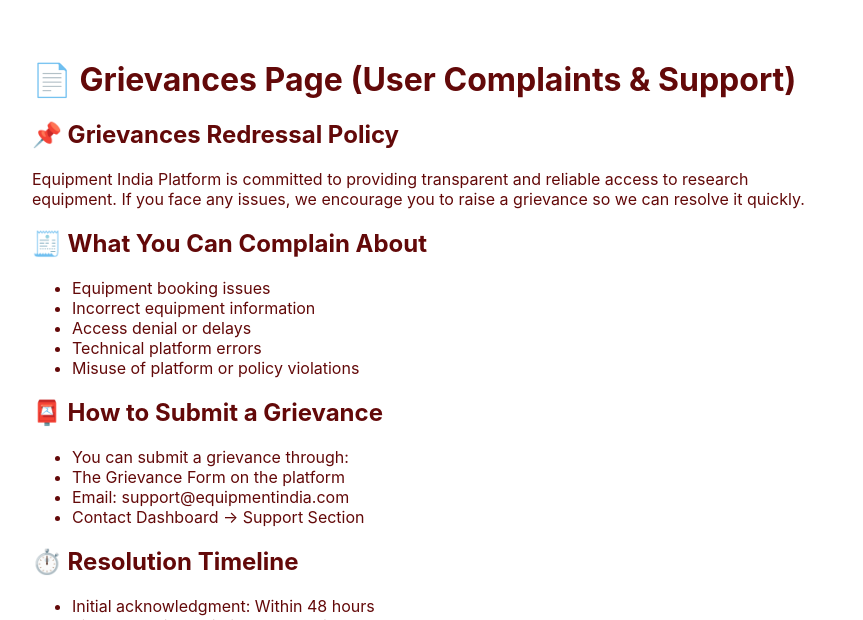
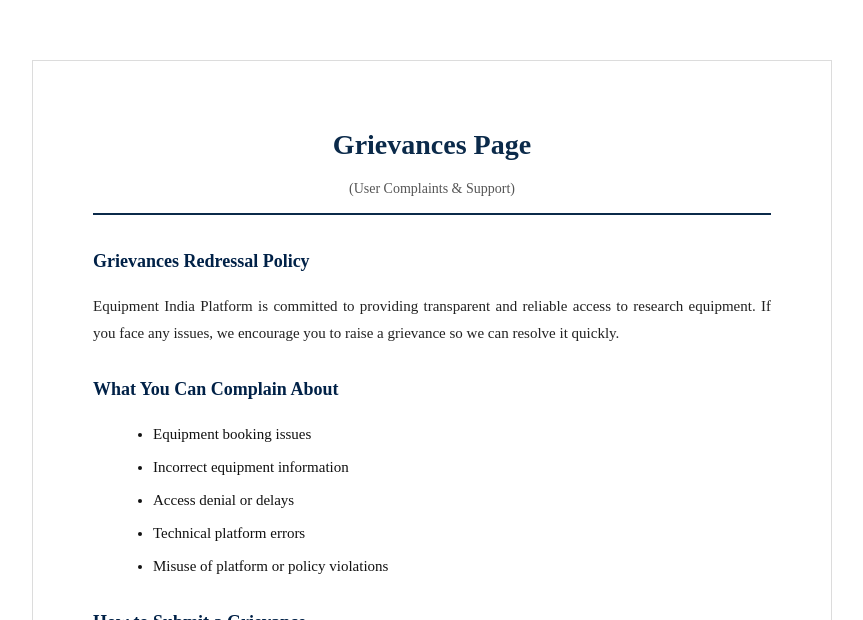
Before and after one commit to Nantha-Code/equipnet-india, a React (Vite) app: page /grievances in a window 1280 px wide. Shown: the part 180-800 px from the top of the page, without its empty margins (208-1071 px from the left). Built offline with nearby package versions, Linux system fonts and the light colour scheme.

Commit message:
the classname added privacy policy and the css was added for the grievance page

```diff
--- a/src/components/common/Navbar.jsx
+++ b/src/components/common/Navbar.jsx
@@ -1,5 +1,6 @@
 import React from 'react'
 import "./Navbar.css"
+
 import { useNavigate } from 'react-router';
 
 function Navbar() {
--- /dev/null
+++ b/src/components/common/footer/Grievances.css
@@ -0,0 +1,80 @@
+/* Academic / Research Policy Theme */
+
+.grievance-main-container {
+  max-width: 900px;
+  margin: 50px auto;
+  padding: 40px 60px;
+  background: #ffffff;
+  border: 1px solid #dcdcdc;
+  font-family: "Times New Roman", Georgia, serif; /* Research journal vibe */
+  color: #111;
+  line-height: 1.8;
+}
+
+/* Main Title */
+.grievance-tittle {
+  font-size: 28px;
+  font-weight: 700;
+  text-align: center;
+  color: #0b2a4a;
+  border-bottom: 2px solid #0b2a4a;
+  padding-bottom: 12px;
+  margin-bottom: 30px;
+}
+
+/* Subtitle */
+.tittle-span {
+  display: block;
+  font-size: 14px;
+  font-weight: 400;
+  color: #555;
+  margin-top: 6px;
+}
+
+/* Section Headings */
+.subtopic-grievance {
+  font-size: 18px;
+  font-weight: 700;
+  color: #002147; /* University navy */
+  margin-top: 26px;
+  margin-bottom: 8px;
+}
+
+/* Paragraph */
+.para {
+  font-size: 15px;
+  text-align: justify;
+  color: #222;
+  margin-bottom: 12px;
+}
+
+/* Lists */
+.grievance-ul {
+  margin-left: 20px;
+  margin-bottom: 15px;
+}
+
+.grievance-ul-li {
+  font-size: 15px;
+  margin-bottom: 6px;
+}
+
+/* Officer Section */
+.grievance-main-container > div,
+.grievance-main-container p:last-child {
+  font-size: 15px;
+}
+
+/* Academic spacing */
+.grievance-main-container section {
+  margin-bottom: 20px;
+}
+
+/* Print-friendly research look */
+@media print {
+  .grievance-main-container {
+    border: none;
+    padding: 0;
+    margin: 0;
+  }
+}
--- a/src/components/common/footer/Grievances.jsx
+++ b/src/components/common/footer/Grievances.jsx
@@ -1,43 +1,45 @@
 import React from 'react'
+import "./Grievances.css"
 
 function Grievances() {
   return (
     <>
     <div className="grievance-main-container">
-<h1>📄 Grievances Page <span className='tittle-span'>(User Complaints & Support)</span></h1>
-<h2>📌 Grievances Redressal Policy</h2>
-<p>
+<h1 className='grievance-tittle'>Grievances Page <span className='tittle-span'>(User Complaints & Support)</span></h1>
+<h2 className='subtopic-grievance'> Grievances Redressal Policy</h2>
+<p className='para'>
     Equipment India Platform is committed to providing transparent and reliable access to research equipment. If you face any issues, we encourage you to raise a grievance so we can resolve it quickly.
 
 </p>
 
-<h2>🧾 What You Can Complain About</h2>
-<ul>
-    <li>Equipment booking issues</li>
-    <li>Incorrect equipment information</li>
-    <li>Access denial or delays</li>
-    <li>Technical platform errors</li>
-    <li>Misuse of platform or policy violations</li>
+<h2 className='subtopic-grievance'> What You Can Complain About</h2>
+<ul className='grievance-ul'>
+    <li className='grievance-ul-li'>Equipment booking issues</li>
+    <li className='grievance-ul-li'>Incorrect equipment information</li>
+    <li className='grievance-ul-li'>Access denial or delays</li>
+    <li className='grievance-ul-li'>Technical platform errors</li>
+    <li className='grievance-ul-li'>Misuse of platform or policy violations</li>
 </ul>
 
-<h2>📮 How to Submit a Grievance</h2>
-<ul>
-    <li>You can submit a grievance through:</li>
-    <li>The Grievance Form on the platform</li>
-    <li>Email: support@equipmentindia.com</li>
+<h2 className='subtopic-grievance'> How to Submit a Grievance</h2>
+<ul className='grievance-ul'>
+    <li className='grievance-ul-li'>You can submit a grievance through:</li>
+    <li className='grievance-ul-li'>The Grievance Form on the platform</li>
+    <li className='grievance-ul-li'>Email: support@equipmentindia.com</li>
     <li>Contact Dashboard → Support Section</li>
 </ul>
-<h2>⏱️ Resolution Timeline</h2>
+<h2 className='subtopic-grievance'> Resolution Timeline</h2>
 
-<ul>
-    <li>Initial acknowledgment: Within 48 hours</li>
-    <li>Final resolution: Within 7–15 working days</li>
+<ul className='grievance-ul'>
+    <li className='grievance-ul-li'>Initial acknowledgment: Within 48 hours</li>
+    <li className='grievance-ul-li'>Final resolution: Within 7–15 working days</li>
 </ul>
-<h2>👤 Grievance Officer</h2>
+<h2 className='subtopic-grievance'> Grievance Officer</h2>
 
-
-Name: Platform Support Team
-Email: grievances@equipmentindia.com
+<div className="grievance-officer-box">
+  <p><strong>Name:</strong> Platform Support Team</p>
+  <p><strong>Email:</strong> grievances@equipmentindia.com</p>
+</div>
     </div>
     </>
   );
--- a/src/components/common/footer/PrivacyPolicy.jsx
+++ b/src/components/common/footer/PrivacyPolicy.jsx
@@ -4,41 +4,43 @@
   return (
     <>
     <div className="policy-main-container">
-       <h1>📌 Privacy Policy</h1>
-  <p>Your privacy is important to us. This Privacy Policy explains how Equipment India collects, uses, and protects your data.
+       <h1 className='tittle'> Privacy Policy</h1>
+  <p className='para'>Your privacy is important to us. This Privacy Policy explains how Equipment India collects, uses, and protects your data.
 </p>
 
+<div className="tittle-1">
 
-<h2>📥 Data We Collect</h2>
-<li>Name, email, institution details</li>
-<li>Equipment booking requests</li>
-<li>Usage logs and activity data</li>
-<li>Technical data like IP address and browser type</li>
-
-
-<h2>📌 How We Use Your Data</h2>
-<ul>
-<li>To process equipment access requests</li>
-<li>To improve platform performance</li>
-<li>To communicate updates and notifications</li>
-<li>For security and fraud prevention</li>
+</div>
+<h2 className='tittle-h2'> Data We Collect</h2>
+<ul className='ul-list'>
+<li className='list'>Name, email, institution details</li>
+<li className='list'>Equipment booking requests</li>
+<li className='list'>Usage logs and activity data</li>
+<li className='list'>Technical data like IP address and browser type</li>
 </ul>
 
 
-<h2>🔐 Data Protection</h2>
+<h2 className='tittle-h2'>How We Use Your Data</h2>
+<ul className='ul-list'>
+<li className='list'>To process equipment access requests</li>
+<li className='list'>To improve platform performance</li>
+<li className='list'>To communicate updates and notifications</li>
+<li className='list'>For security and fraud prevention</li>
+</ul>
 
-<p>
+
+<h2 className='tittle-h2'>Data Protection</h2>
+
+<p className='para'>
     We use secure authentication and encrypted storage methods to protect user data. We do not sell or share personal data with third parties without consent, except when required by law.
 
 </p>
-<h3>🧑‍⚖️ Your Rights</h3>
-<p>
-View and update your data
-
-Request data deletion
-
-Withdraw consent
-   </p>
+<h3 className='tittle-h3'> Your Rights</h3>
+<p className='para'>
+  <a href="">View and update your data</a>
+  <a href="">Request data deletion</a>
+  <a href="">Withdraw consent</a>
+      </p>
     </div>
     </>
   );
```
